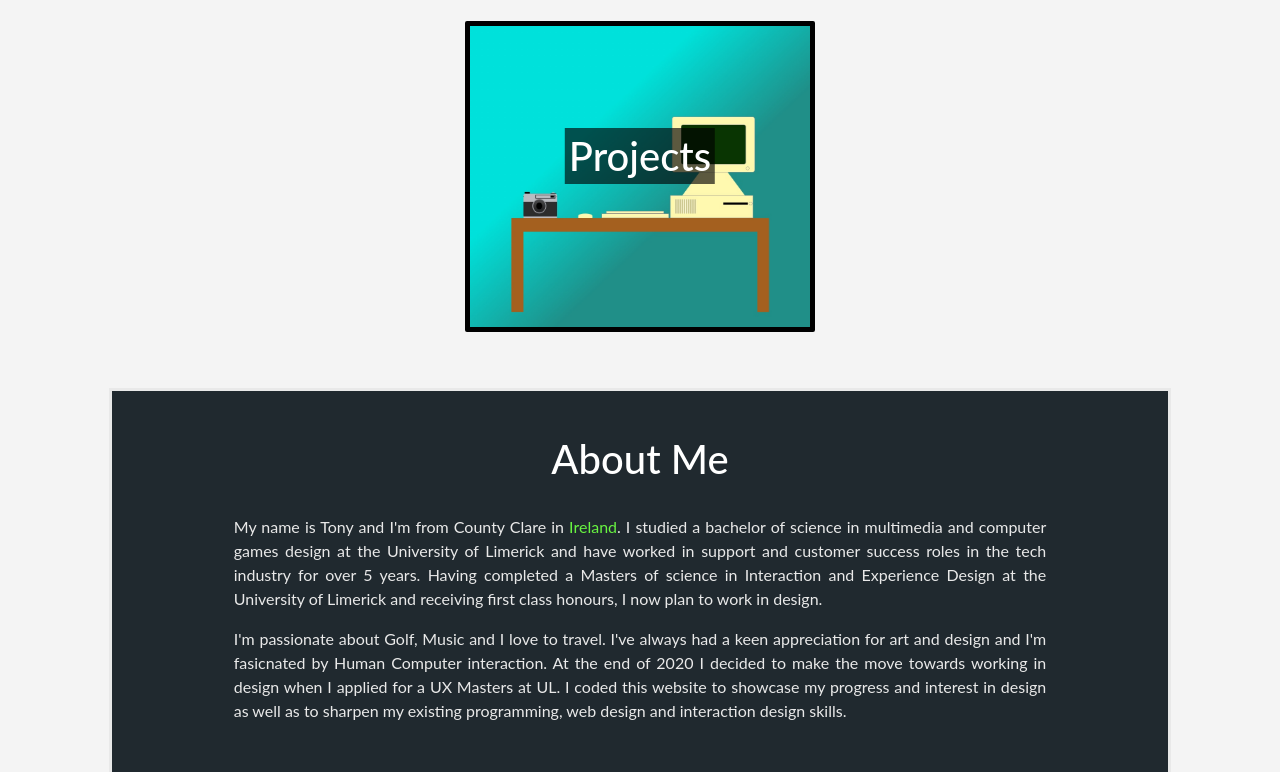
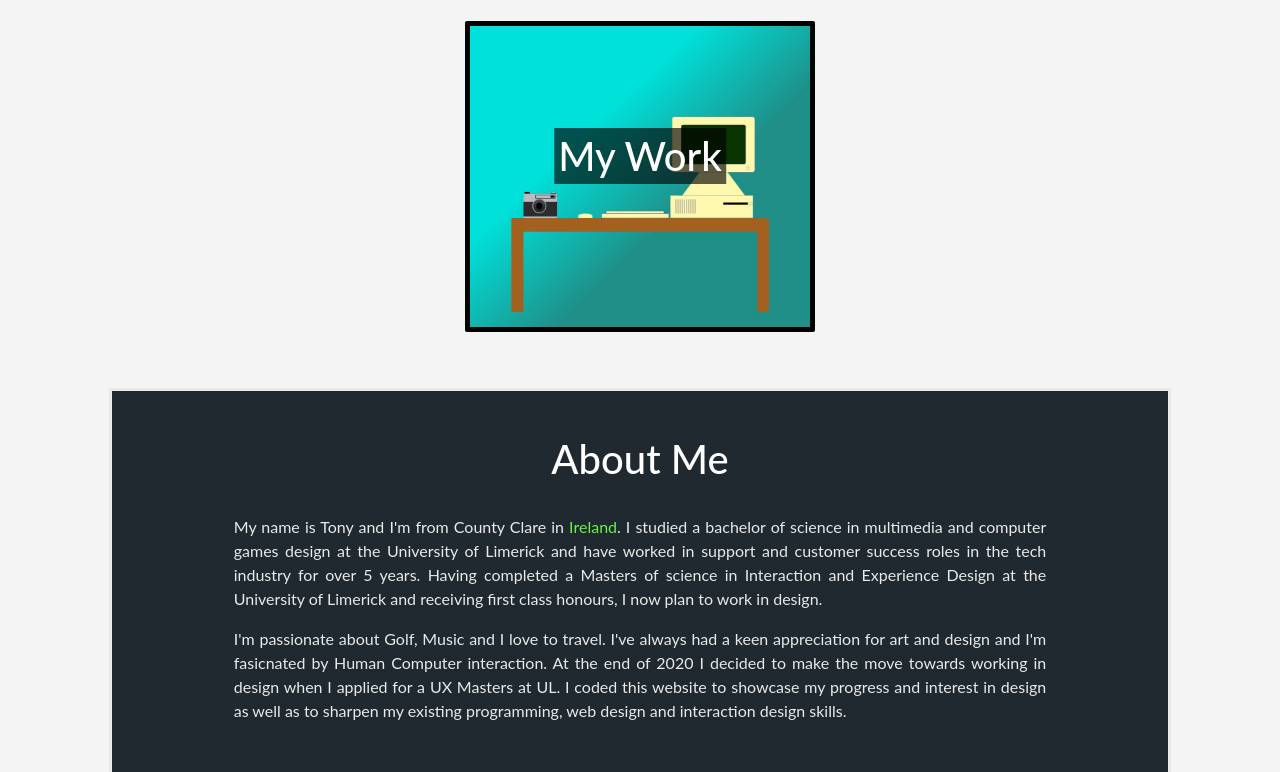
Before and after one commit to Tony8egan/www.TonesDesigns, a Jekyll site: the page built from index.markdown, in a window 1280 px wide and 900 px high, scrolled down 383 px, cut to the strip 128-900 px from the top of the window. Built offline with Jekyll 4.4.1, drawn with Linux system fonts in a browser that asks for light colours; nearby versions of some CDN libraries.

Commit message:
Update default.html

```diff
--- a/_layouts/default.html
+++ b/_layouts/default.html
@@ -169,7 +169,7 @@ padding-right: 5px;
       <div class="container-fluid"></div>
       <a href="Projects.html" class="imageButton">
         <img src="images/Projects3.jpg"  alt="Lost image" style="object-fit: cover;margin-top:20px;border: 5px solid black;border-radius: 2px;">
-        <H1 class ="centered imageButtonText">Projects</H1>
+        <H1 class ="centered imageButtonText">My Work</H1>
 
       </a>
     </div>
@@ -372,7 +372,7 @@ padding-right: 5px;
 
     <a href="Home.html" class ="hovereffect" style ="text-decoration: none;">Home</a>
     <a href="#AboutMe" class ="hovereffect" style ="text-decoration: none;" onclick="myFunction(Xbutton);toggleNav()">About Me</a>
-    <a href="Projects.html" class ="hovereffect" style ="text-decoration: none;">Projects</a>
+    <a href="Projects.html" class ="hovereffect" style ="text-decoration: none;">My Work</a>
     <a href="#Contact" class ="hovereffect" style ="text-decoration: none;" onclick="myFunction(Xbutton);toggleNav()">Contact</a>
 
   </div>
```
